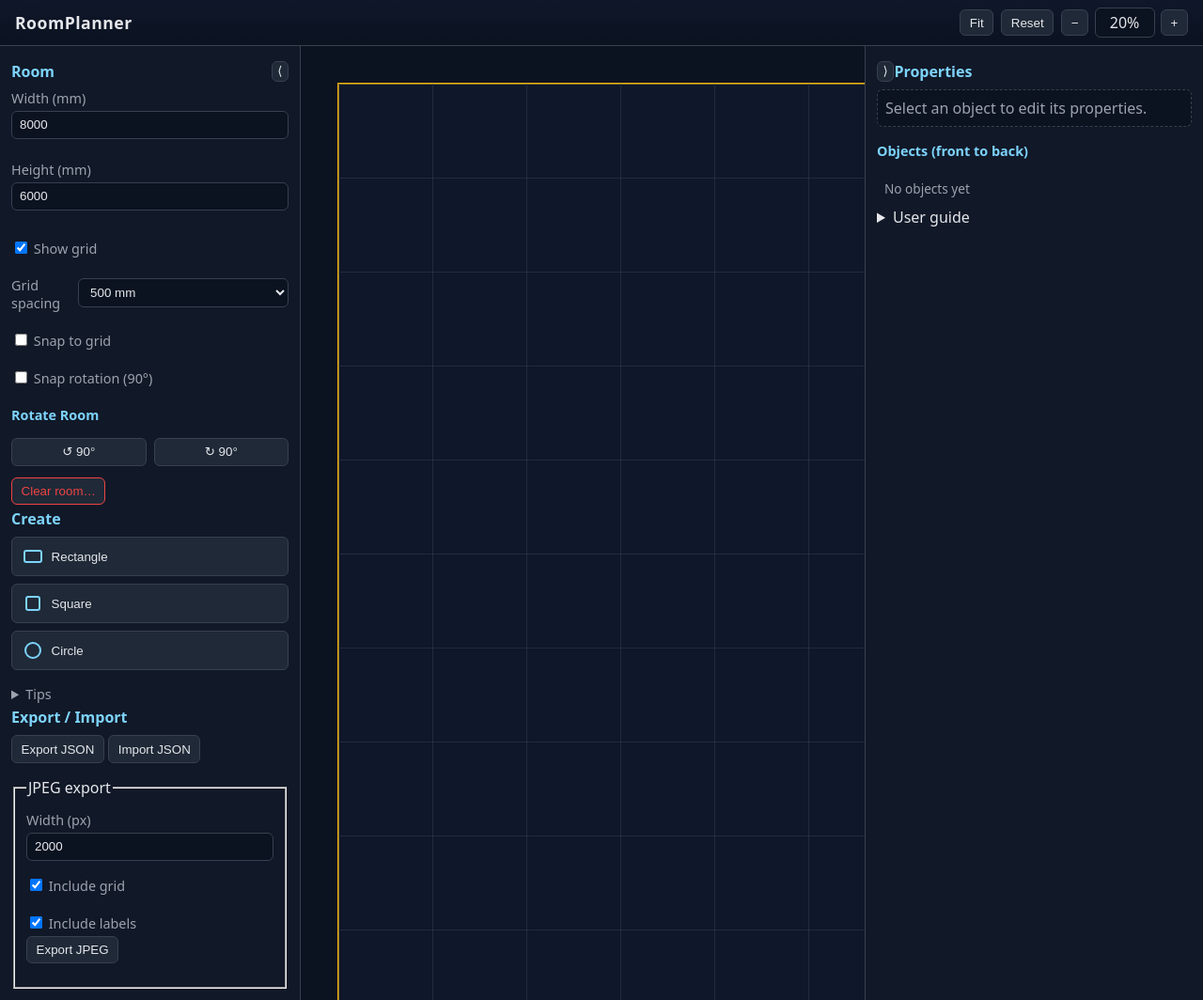
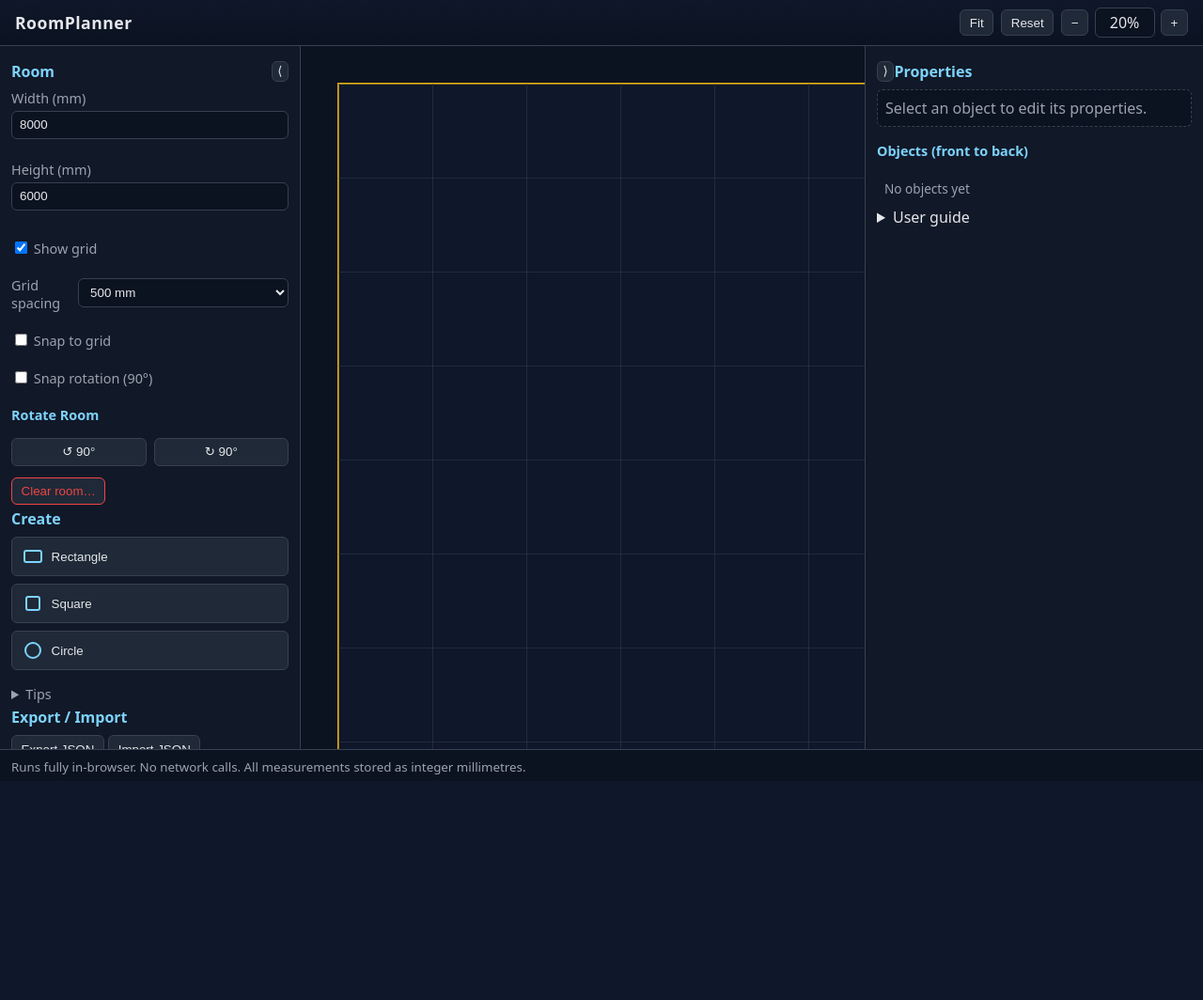
Before and after one commit to nxp200/RoomPlanz, a plain HTML site: page index.html in a window 1280 px wide. Shown: the top 1064 px of the page at 94% size. After the commit the page ends 831 px from the top, so only its background shows below. Drawn offline with Linux system fonts and the light colour scheme.

Commit message:
Made header locked and control panels scrollable.

```diff
--- a/styles.css
+++ b/styles.css
@@ -24,6 +24,9 @@ body{
 }
 
 .app-header{
+  position: sticky;
+  top: 0;
+  z-index: 100;
   display: flex; align-items: center; justify-content: space-between;
   padding: 0.5rem 1rem; border-bottom: 1px solid var(--border);
   background: linear-gradient(180deg, #0f172a, #0b1220);
@@ -40,7 +43,7 @@ body{
   display: grid;
   grid-template-columns: 320px 1fr 360px;
   grid-template-rows: 1fr;
-  min-height: calc(100vh - 52px);
+  height: calc(100vh - 52px);
   position: relative;
 }
 /* Explicit placement so auto-placement doesn't shift items when a panel is hidden */
@@ -77,7 +80,9 @@ body{
   background: var(--panel);
   border-right: 1px solid var(--border);
   padding: .75rem;
-  overflow: auto;
+  overflow-y: auto;
+  overflow-x: hidden;
+  height: 100%;
 }
 .panel.right{ border-right: none; border-left:1px solid var(--border); }
 .panel h2{ font-size: 1rem; margin: .25rem 0 .5rem; color: var(--accent-2); }
```
